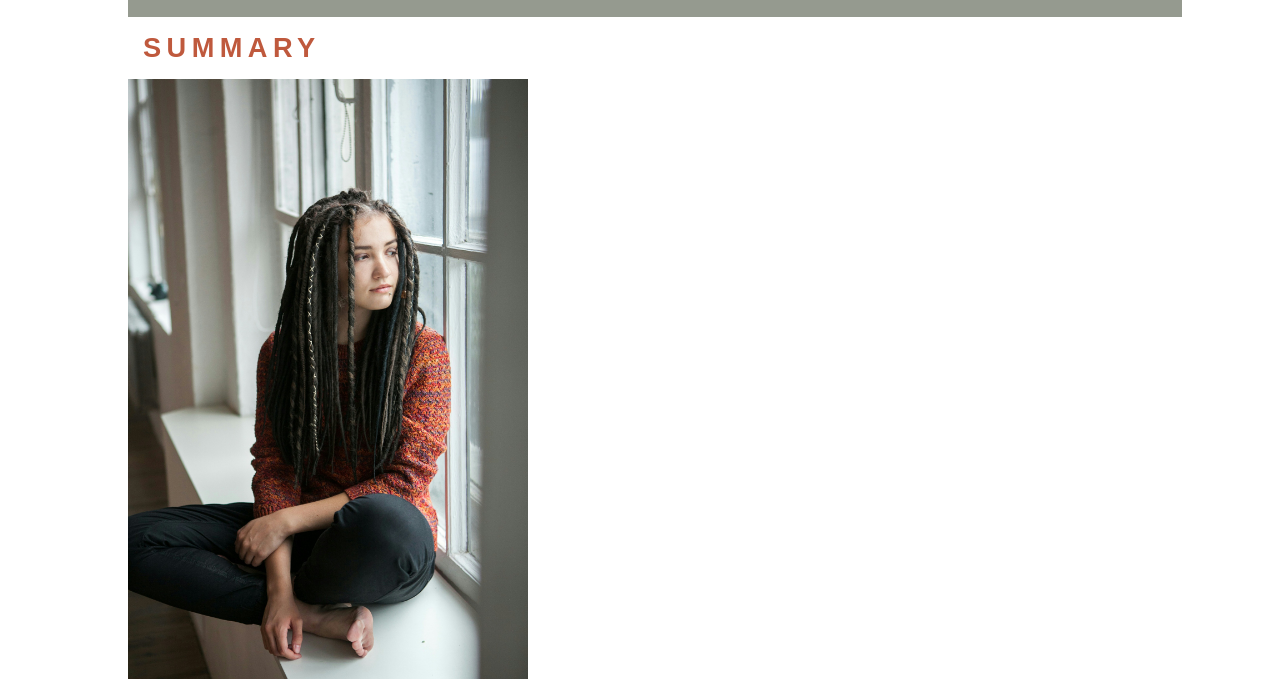
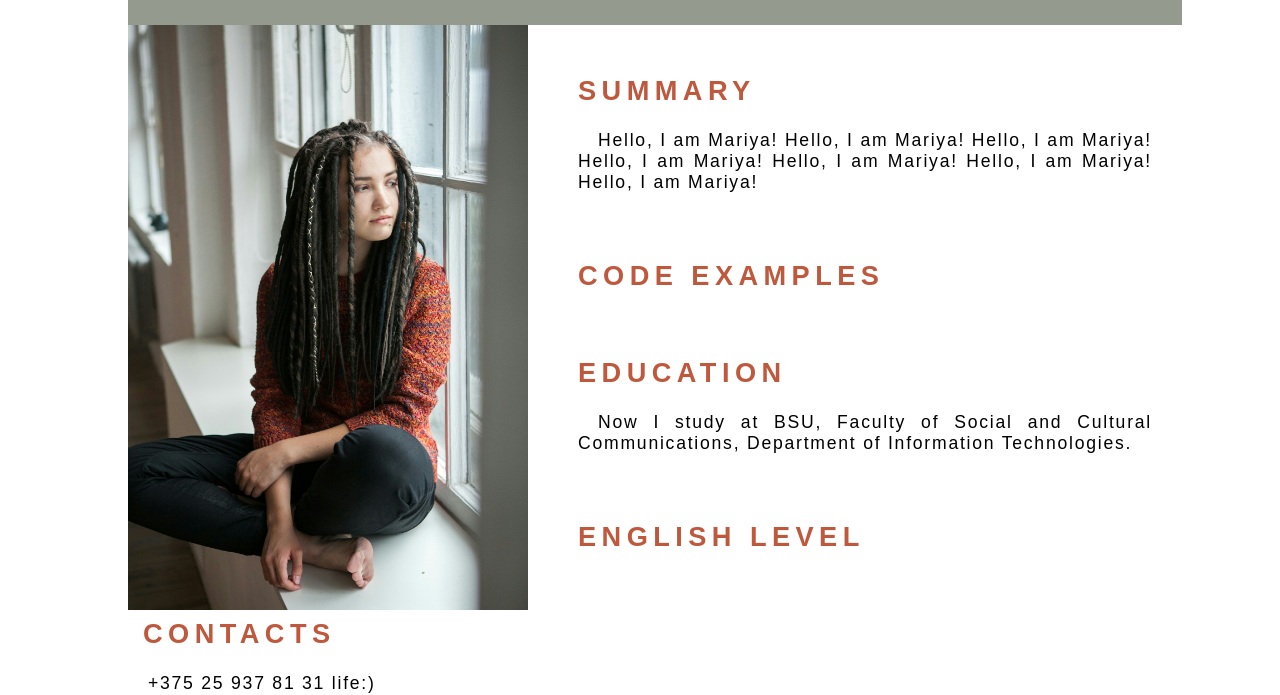
Before and after one commit to MariyaPolt/rsschool-codejam1-cv, a plain HTML site: page index.html in a window 1280 px wide. Shown: the part 120-815 px from the top of the page. Drawn offline with Linux system fonts and the light colour scheme.

Commit message:
style: change positioning of elements, make navigation menu fixed

```diff
--- a/index.html
+++ b/index.html
@@ -20,13 +20,13 @@
       </nav>
     </header>
     <main>
+      <div class="photo">
+        <img src="myphoto.jpg" alt="My photo" width="400">
+      </div>
       <section id="summary">
-        <h3>Summary</h3>
-        <div class="photo">
-          <img src="myphoto.jpg" alt="My photo" width="400">
-        </div>
+        <h3 id="summary">Summary</h3>
         <div class="content">
-          <p>Hello, I am Mariya!</p>
+          <p>Hello, I am Mariya! Hello, I am Mariya! Hello, I am Mariya! Hello, I am Mariya! Hello, I am Mariya! Hello, I am Mariya! Hello, I am Mariya! </p>
         </div>
       </section>
       <section id="codeExamples">
@@ -34,7 +34,9 @@
       </section>
       <section id="education">
         <h3>Education</h3>
-        <p>Now I study at BSU, Faculty of Social and Cultural Communications, Department of Information Technologies.</p>
+        <div class="content">
+          <p>Now I study at BSU, Faculty of Social and Cultural Communications, Department of Information Technologies.</p>
+        </div>
       </section>
       <section id="englishLevel">
         <h3>English level</h3>
@@ -44,8 +46,10 @@
     <footer>
       <section id="contacts">
         <h3>Contacts</h3>
-        <p>+375 25 937 81 31 life:)</p>
-        <p>mariya.poltoratskaya@gmail.com</p>
+        <div class="content">
+          <p>+375 25 937 81 31 life:)</p>
+          <p>mariya.poltoratskaya@gmail.com</p>
+        </div>
       </section>
     </footer>
   </body>
--- a/style.css
+++ b/style.css
@@ -6,8 +6,10 @@ body {
 header {
   top: 0;
 
-  width: 100%;
+  width: 1024px;
+  height: 130px;
   padding: 15px 0 0 30px;
+  position: fixed;
 
   background-color: #959a8f;
 
@@ -57,6 +59,10 @@ nav a:hover {
   transition: color 0.3s;
 }
 
+main {
+  padding-top: 130px;
+}
+
 h3 {
   margin: 15px;
 
@@ -67,3 +73,29 @@ h3 {
   color: #bf593d;
   font-weight: bold;
 }
+
+.photo {
+  display: inline;
+  float: left;
+  margin-right: 50px;
+}
+
+section {
+  padding-top: 145px;
+  margin-top: -110px;
+}
+
+section#summary {
+  padding-top: 160px;
+}
+
+
+.content p {
+  padding-top: 5px;
+
+  font-size: 1.1em;
+  text-align: justify;
+  text-indent: 20px;
+  font-family: sans-serif;
+  letter-spacing: 0.1em;
+}
```
